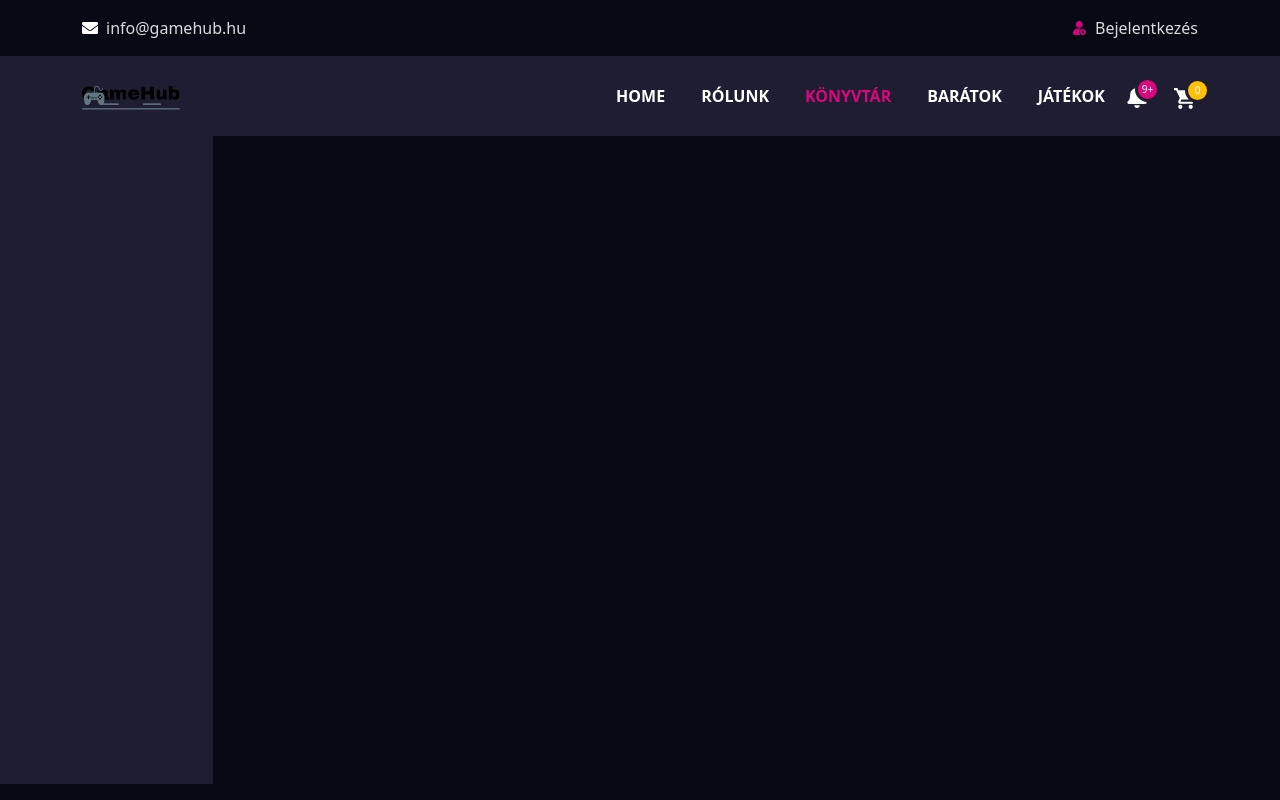
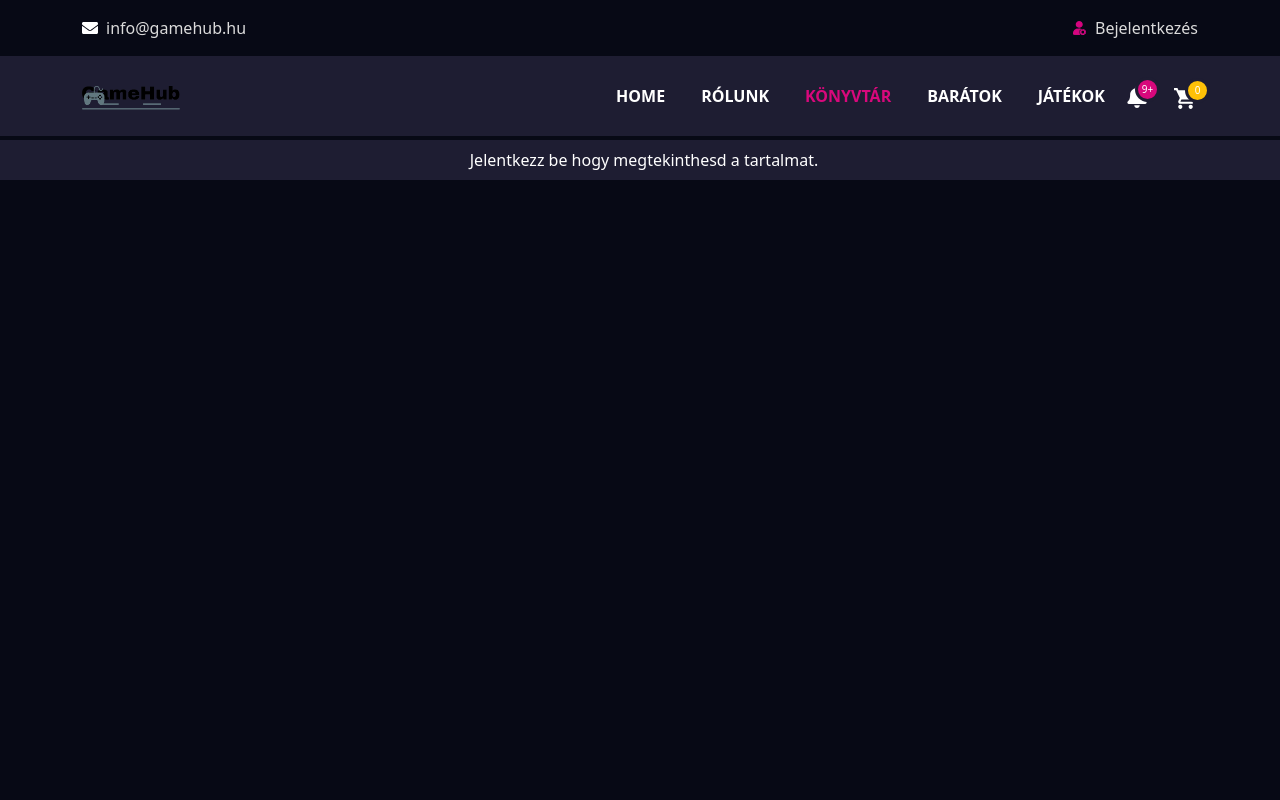
Before and after one commit to MarcellK06/GameHub, a React (Create React App) app: page /library in a window 1280 px wide. Built offline with nearby package versions, Linux system fonts and the light colour scheme; the HTML template or start-up script is replaced by a standard one.

Commit message:
Fix library

```diff
--- a/src/Elements/LogInToView.jsx
+++ b/src/Elements/LogInToView.jsx
@@ -8,9 +8,9 @@ function LogInToView() {
   return (
     <>
       <div className="gameitem">
-        <div className="header d-flex">
+        <div className="header d-flex cardcolor p-2 mt-1">
           <div className="ms-auto">
-            <span className="text-center ms-2">Jelentkezz be hogy megtekinthesd a tartalmat.</span>
+            <span className="text-center ms-2 ">Jelentkezz be hogy megtekinthesd a tartalmat.</span>
           </div>
           <div className="ms-auto">
           </div>
--- a/src/Pages/Library.jsx
+++ b/src/Pages/Library.jsx
@@ -11,6 +11,7 @@ import Cookies from "js-cookie";
 import { useNavigate } from "react-router-dom";
 import { FaCalendarCheck } from "react-icons/fa";
 import { FaClock } from "react-icons/fa";
+import LogInToView from "./../Elements/LogInToView";
 
 function Library() {
   const [library, setLibrary] = useState([]);
@@ -29,6 +30,14 @@ function Library() {
         console.log(data);
       });
   }, []);
+  if(uid == null){
+    return (
+    <>
+       <Navbar/>
+      <LogInToView/>
+    </>
+    )
+  }
   const OpenedGame = ({ gameid }) => {
     return (
       <>
```
